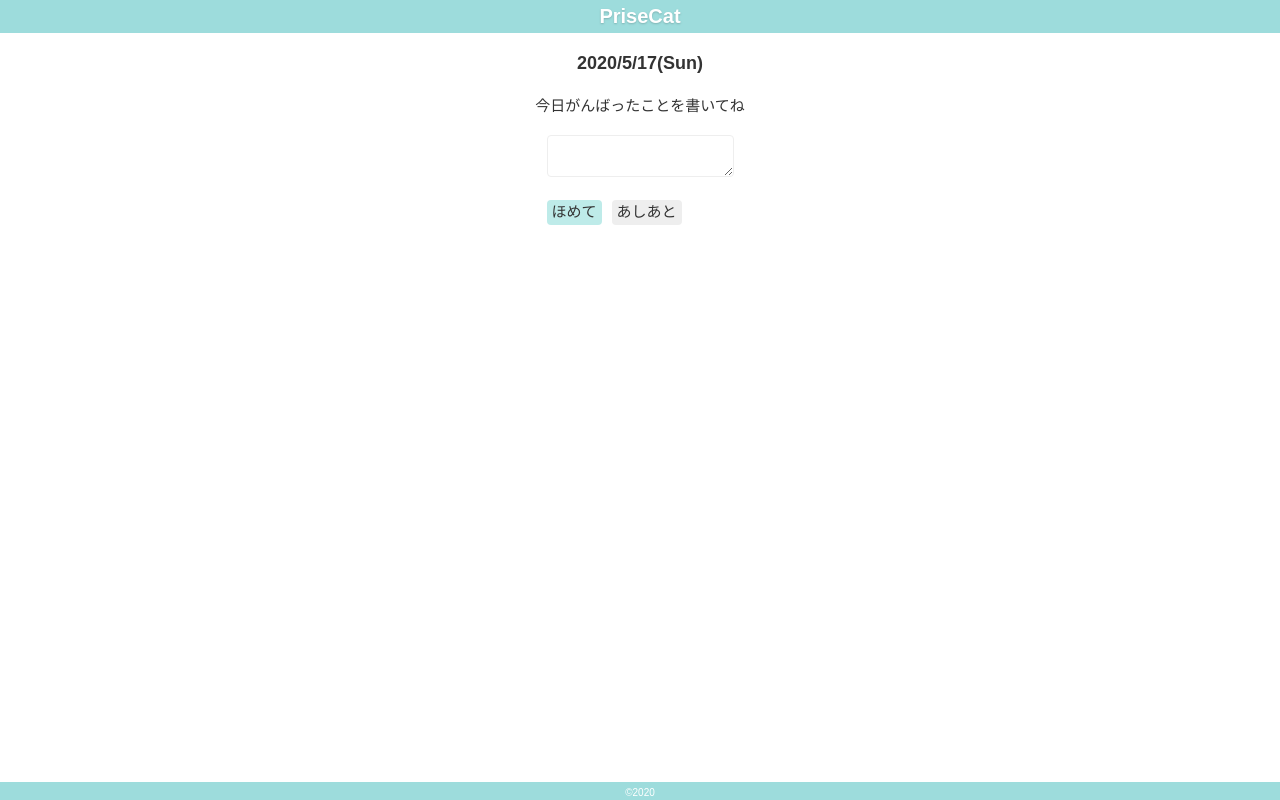
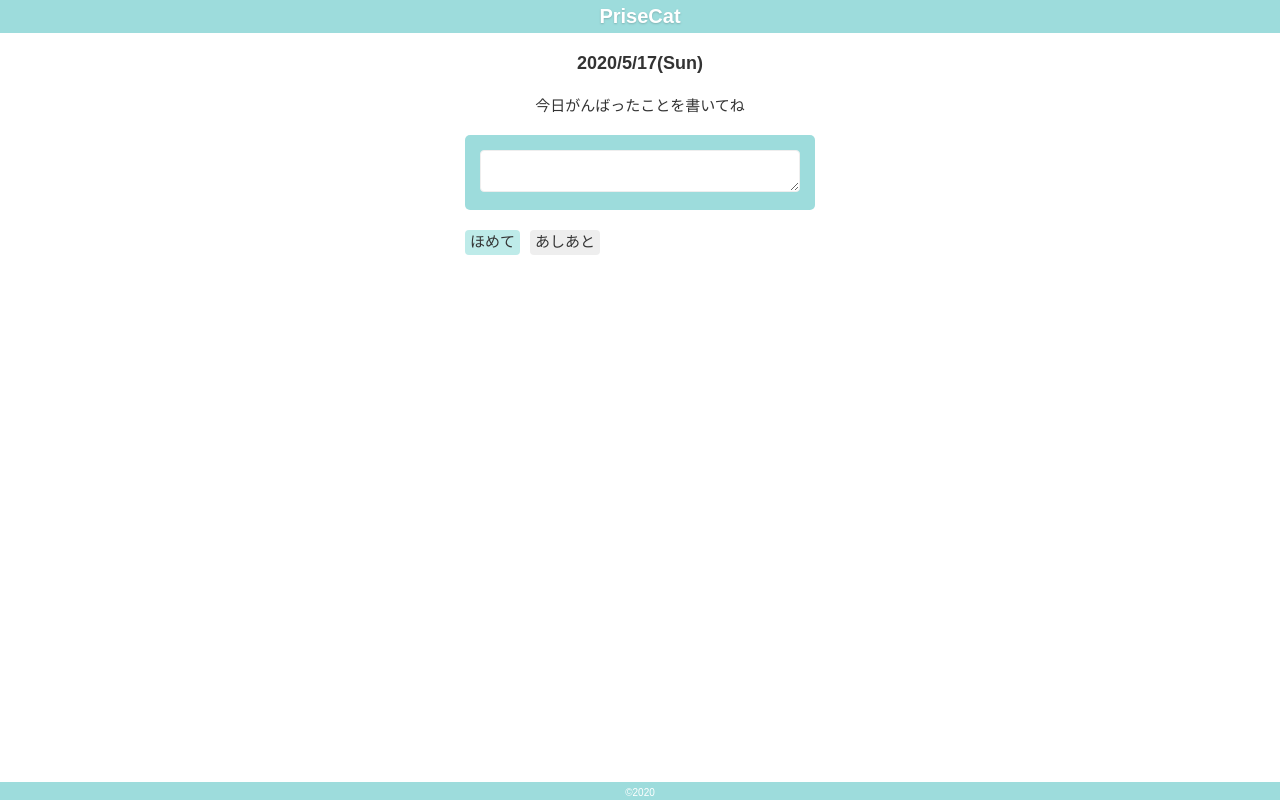
Before and after one commit to harutete/praise-cat, a React (Create React App) app: page / in a window 1280 px wide. Built offline with nearby package versions, Linux system fonts and the light colour scheme.

Commit message:
Update: テキストエリアを修正

```diff
--- /dev/null
+++ b/src/components/Home/CommentWrapper.tsx
@@ -0,0 +1,23 @@
+import React from 'react'
+import styled from 'styled-components'
+//Component
+import Textarea from '../common/atoms/Textarea'
+
+const CommentWrapper = () => {
+  const Wrapper  = styled.div`
+    background: ${props => props.theme.colors.main};
+    border-radius: 5px;
+    width: 350px;
+    max-width: 100%;
+    padding: 15px;
+  `
+  const ExpantionTextarea = styled(Textarea)`
+    border: none;
+  `
+
+  return (
+    <Wrapper><ExpantionTextarea /></Wrapper>
+  )
+}
+
+export default CommentWrapper
--- a/src/components/Home/index.tsx
+++ b/src/components/Home/index.tsx
@@ -2,7 +2,7 @@ import React from 'react'
 import styled from 'styled-components'
 //Component
 import Heading02, { HeadingProps } from '../common/atoms/Heading02'
-import Textarea from '../common/atoms/Textarea'
+import CommentWrapper from './CommentWrapper'
 import ButtonList from './ButtonList'
 
 const HomeComponent = (({ date, onSubmit }: any) => {
@@ -31,7 +31,7 @@ const HomeComponent = (({ date, onSubmit }: any) => {
       <FormWrap>
         <p>今日がんばったことを書いてね</p>
         <form onSubmit={onSubmit}>
-          <Textarea />
+          <CommentWrapper />
           <ButtonList />
         </form>
       </FormWrap>
--- a/src/components/common/atoms/Textarea.tsx
+++ b/src/components/common/atoms/Textarea.tsx
@@ -1,7 +1,7 @@
 import React, { useState } from 'react'
 import styled from 'styled-components'
 
-const Textarea = () => {
+const Textarea = (props: any) => {
   const [ isEmpty, setIsEmpty ] = useState(false)
   const checkValidation = (event: any) => {
     const value = event.target.value
@@ -20,8 +20,8 @@ const Textarea = () => {
 
   return (
     <>
-      <UtilityTextarea onBlur={checkValidation}/>
-      { isEmpty && <CautionText>*テキストを入力してください</CautionText>}
+      <UtilityTextarea {...props} onBlur={props.onBlur}/>
+      {/* { isEmpty && <CautionText>*テキストを入力してください</CautionText>} */}
     </>
   )
 }
```
